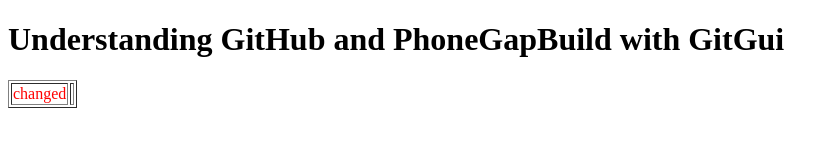
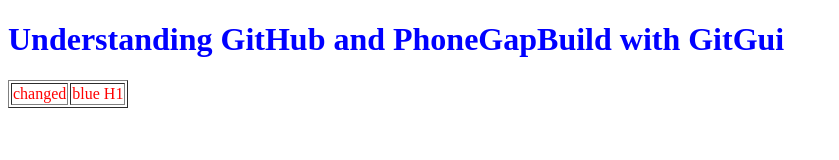
Before and after one commit to gemdjm/ugh, a plain HTML site: page index.html in a window 1280 px wide. Shown: the whole page, without its empty margins (0-839 px from the left). Drawn offline with Linux system fonts and the light colour scheme.

Commit message:
Signed-off-by: gemdjm <dave.moore@bcs.org>

```diff
--- a/index.html
+++ b/index.html
@@ -8,12 +8,12 @@
 <body>
 	<div id="indexPage">
 	   <div id="indexHeader" class="header">
-		   <h1>Understanding GitHub and PhoneGapBuild with GitGui</h1>
+		   <h1 style="color:blue;">Understanding GitHub and PhoneGapBuild with GitGui</h1>
 	   </div>
 
 	   <div id="indexContent" >
 		   <table id="indexTable" border="1" style="color:red;">
-		      <tr><td>changed</td><td></td></tr>
+		      <tr><td>changed</td><td>blue H1</td></tr>
 		   </table>
 	   </div>
 
```
